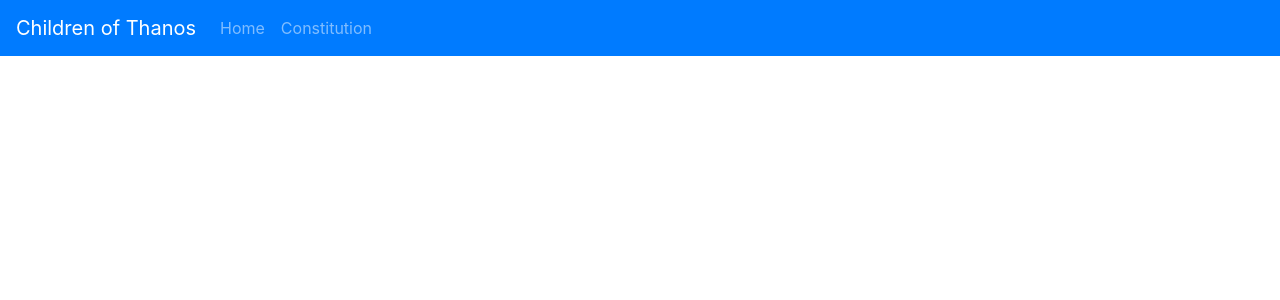
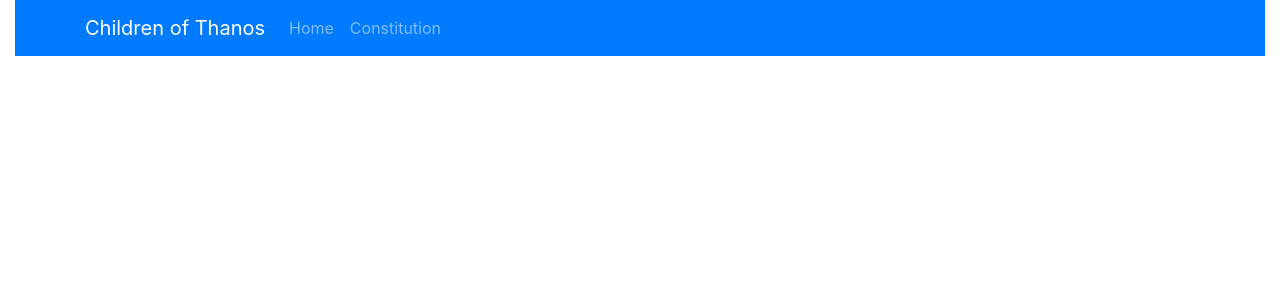
Before and after one commit to jsw0002/children-of-thanos, a Nuxt app: page / in a window 1280 px wide. Shown: the top 300 px of the page. Built offline with nearby package versions, Linux system fonts and the light colour scheme; no server answers.

Commit message:
added navigation

```diff
--- a/components/Navigation.vue
+++ b/components/Navigation.vue
@@ -1,14 +1,18 @@
 <template>
+  <section class="navigation">
     <b-navbar toggleable="md" type="dark" variant="primary">
+      <div class="container">
+        <b-navbar-brand href="/">Children of Thanos</b-navbar-brand>
         <b-navbar-toggle target="nav_collapse"></b-navbar-toggle>
-    <b-navbar-brand href="/">Children of Thanos</b-navbar-brand>
         <b-collapse is-nav id="nav_collapse">
           <b-navbar-nav>
             <b-nav-item href="/">Home</b-nav-item>
             <b-nav-item href="/constitution">Constitution</b-nav-item>
           </b-navbar-nav>
         </b-collapse>
+      </div>
     </b-navbar>
+  </section>
 </template>
 
 <script>
--- a/layouts/default.vue
+++ b/layouts/default.vue
@@ -1,5 +1,5 @@
 <template>
-  <div>
+  <div class="container-fluid">
     <navigation></navigation>
     <nuxt/>
   </div>
@@ -17,4 +17,5 @@ export default {
 
 
 <style>
+
 </style>
--- a/pages/index.vue
+++ b/pages/index.vue
@@ -1,5 +1,5 @@
 <template>
-  <div class="container">
+  <div class="row fluid">
     <page-header></page-header>
   </div>
 </template>
--- a/static/css/main.css
+++ b/static/css/main.css
@@ -9,3 +9,7 @@
 h1 {
   font-size: 3em;
 }
+
+.navigation {
+  margin-bottom: 2em;
+}
```
Lines whose indentation alone changed are shown as unchanged.
